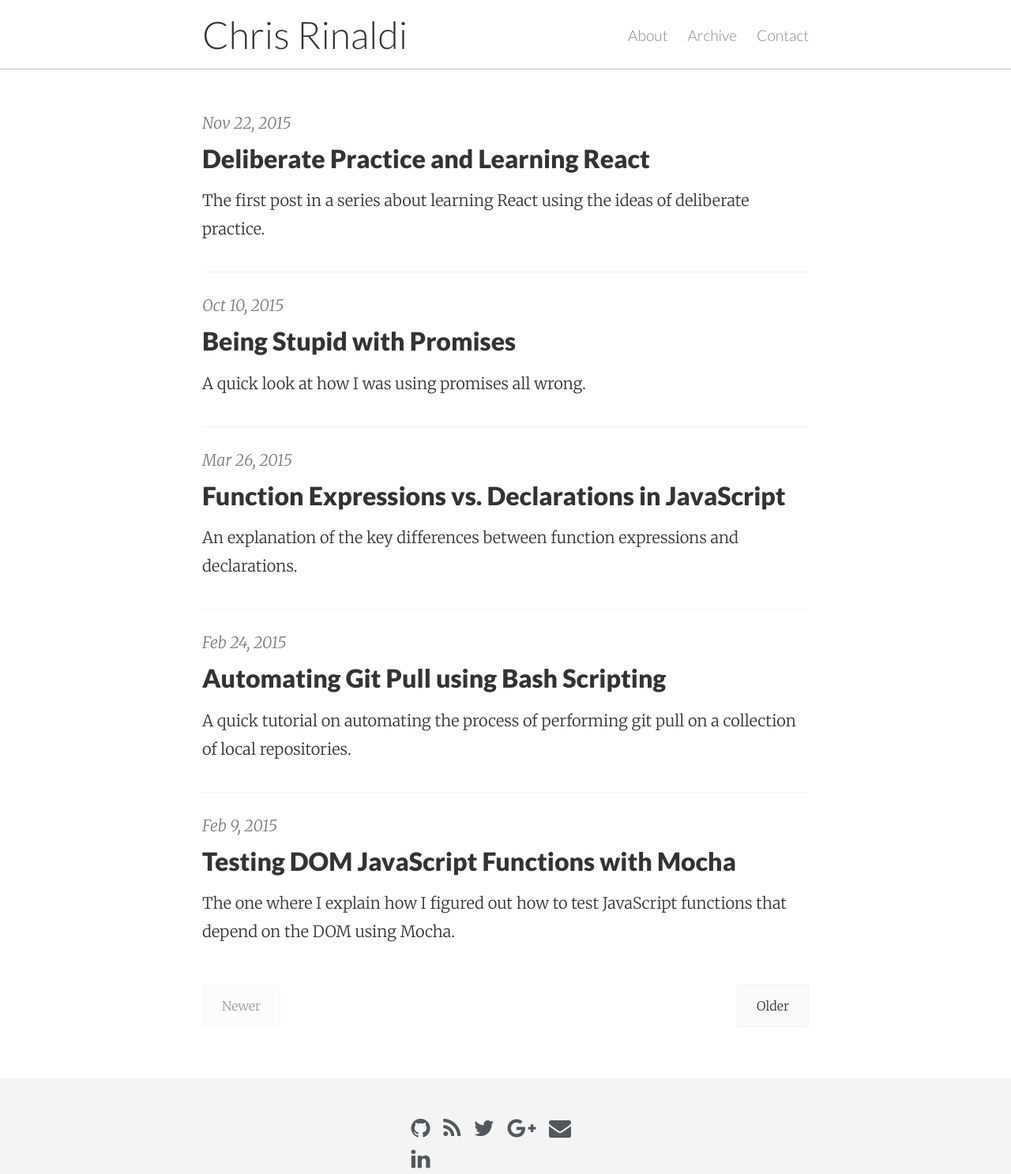
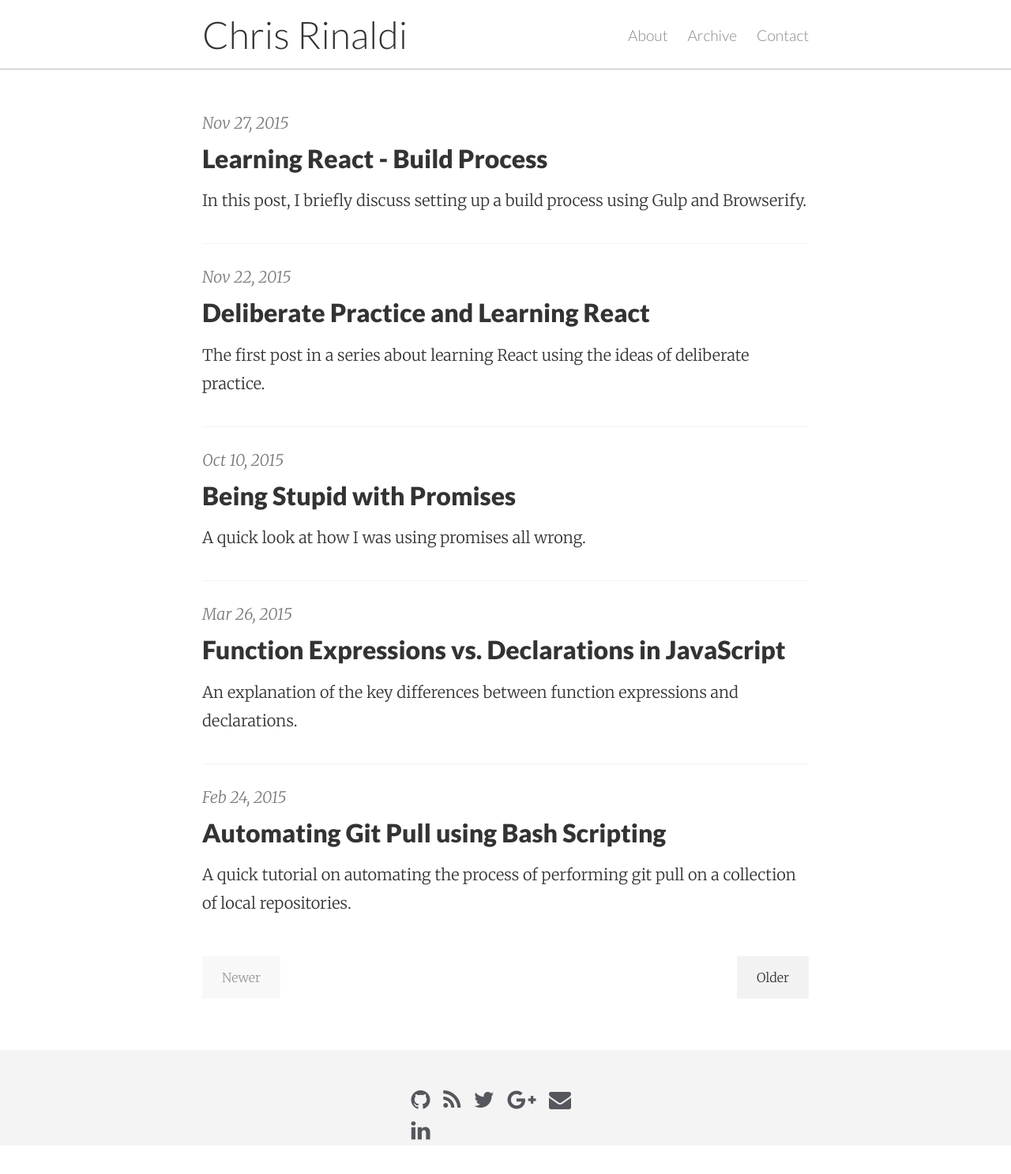
Before and after one commit to jrmatos/cgrinaldi.github.io, a Jekyll site: the page built from index.html, in a window 1280 px wide. Shown: the whole page at 79% size. Built offline with Jekyll 4.4.1, drawn with Linux system fonts in a browser that asks for light colours; nearby versions of some CDN libraries; the list of posts is cut into pages by our own code; after the commit the page ends 1451 px from its top, so only the background shows below that; part of the change alters nothing that is shown.

Commit message:
Publish "Learning React - Build Process"

```diff
--- /dev/null
+++ b/_posts/2015-11-27-learning-react-build.markdown
@@ -0,0 +1,42 @@
+---
+layout:     post
+title:      Learning React - Build Process
+date:       2015-11-27 00:00:00
+summary:    In this post, I briefly discuss setting up a build process using Gulp and Browserify.
+tags: [react, gulp, browserify, webpack, learning, practice]
+---
+
+In React, you can write JavaScript code in a syntax called [JSX](https://facebook.github.io/react/docs/jsx-in-depth.html). JSX looks like HTML that is returned from your JavaScript functions, but, because this is not possible, you must first transpile your code into actual JavaScript.
+
+The following code blocks show a before and after of the process of transpiling JSX into JavaScript. As you can see, JSX is much cleaner, and it better reflects the idea that React components render as DOM elements on the page.
+
+<script src="https://gist.github.com/cgrinaldi/a677beb1f53c9bd65417.js"></script>
+
+A couple of tips when working with JSX (and this is by no means complete):
+
+- You cannot use `for` and `class` in JSX since they are reserved keywords in JavaScript. Instead, you must use `htmlFor` and `className`
+- JSX is really a form of XML, and for this reason tags must be self closing (e.g., `<Label />` and `<Input />`)
+
+To not drive yourself crazy, it helps to have the conversion of JSX to JavaScript integrated into a build process so you don't have to manually transpile the code at the command line. So for the past few days, I've been trying to get my build setup for React "just right". And looking back, I'm realizing **it was a complete, and utter waste of my time**.
+
+I first got a [Gulp](https://github.com/LearningReact/skeleton-project/tree/browserify) solution (with Browserify and Reactify) up and running, but then, in the back of my head, I kept hearing a little voice say, "but [Webpack](https://webpack.github.io/) is now the 'standard' for React apps." So that led me to reading about and working through a number of tutorials on Webpack, React, and various ES2015 features.
+
+I got Webpack up and running, but then the little voice was back with a vengeance, declaring that I would be much more efficient if I got [React hot loader](https://gaearon.github.io/react-hot-loader/) working, since then I could change a component and see everything on the screen update magically while maintaining the state of my components (seriously, see the link above, it is pretty sweet!). So that led to more research and experimentation, and to the detriment of my objective, more complexity. Until finally, I asked myself, why am I wasting my time doing this?
+
+So I would say my first meta-learning lesson associated with learning React (and anything really) is the following:
+
+<div class="boxed">Don't waste time optimizing and experimenting with something that is not integral to your learning objective.</div>
+
+My goal through this series of blog posts is really to help me learn React and Flux, and setting up my build with Webpack vs. Gulp/Browserify/Reactify really isn't important in that context.
+
+As an aside, I had a hard time finding a really simple React skeleton app, so I made my [own](https://github.com/LearningReact/skeleton-project/tree/webpack)! (with much help from [this post](http://jamesknelson.com/webpack-made-simple-build-es6-less-with-autorefresh-in-26-lines/) and [this one](http://jamesknelson.com/using-es6-in-the-browser-with-babel-6-and-webpack/)). The key is the `webpack.config.js` file:
+
+<script src="https://gist.github.com/cgrinaldi/fbccc824d5516a4342b2.js"></script>
+
+I also recreated a Gulp solution using help from [Tyler McGinnis' excellent series of React posts](http://tylermcginnis.com/reactjs-tutorial-a-comprehensive-guide-to-building-apps-with-react/).
+
+Before concluding this post, I just want to make one point about frustration. If you are performing [deliberate practice](http://cgrinaldi.github.io/2015/11/22/learning-react-0/) correctly, then you will be pushing the limits of your current skill set. This is often a source of frustration (since it is always much nicer to just do something you are already good at!). That being said, I think frustration can also be a signal that little, unimportant things are preventing you from meeting your goals. It was only when I stepped back, and looked at the source of my frustration, that I realized that I was frustrated because I had yet to really learn anything related to React.
+
+So with that, I'll conclude with one of my lessons learned box things:
+
+<div class="boxed">If you are feeling frustrated while learning, take a step back and ask yourself why. Is it because what you are learning is hard? Or is it because some minor thing is preventing you from making progress...?</div>
--- a/_sass/_basscss.scss
+++ b/_sass/_basscss.scss
@@ -490,7 +490,7 @@ strong, .bold {
   display: inline-block;
   line-height: 1rem;
   height: auto;
-  min-height: 2rem;
+  min-height: 1rem;
   padding: .5rem 1rem;
 }
 
--- a/_sass/_main.scss
+++ b/_sass/_main.scss
@@ -132,7 +132,6 @@ body {
 .pagination,
 .button {
   font-size: 1rem;
-
   font-weight: 300;
   text-align: center;
 }
@@ -141,7 +140,7 @@ body {
   -webkit-transition: all 0.2s ease-in-out;
   -moz-transition: all 0.2s ease-in-out;
   transition: all 0.2s ease-in-out;
-  background: #fafafa;
+  background: #f2f2f2;
   border-radius: 0.1875em;
   border: 1px solid #f3f3f3;
   color: #333333;
@@ -564,7 +563,7 @@ ul p {
   padding: 20px;
   font-size: 20px;
   background-color: #ddd;
-  line-height: 30px;
+  line-height: 37px;
   font-style: italic;
   width: 80%;
 }
```
